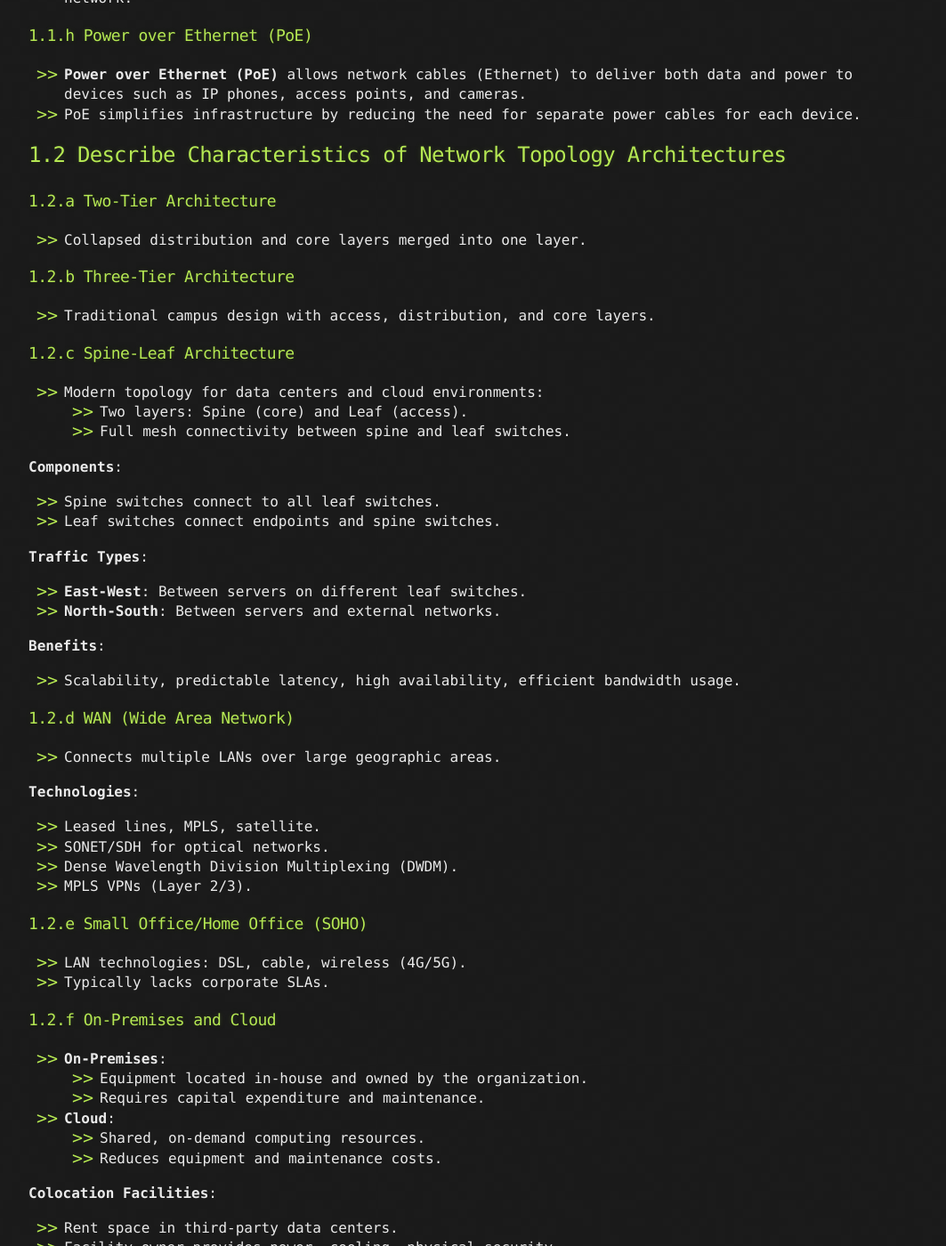
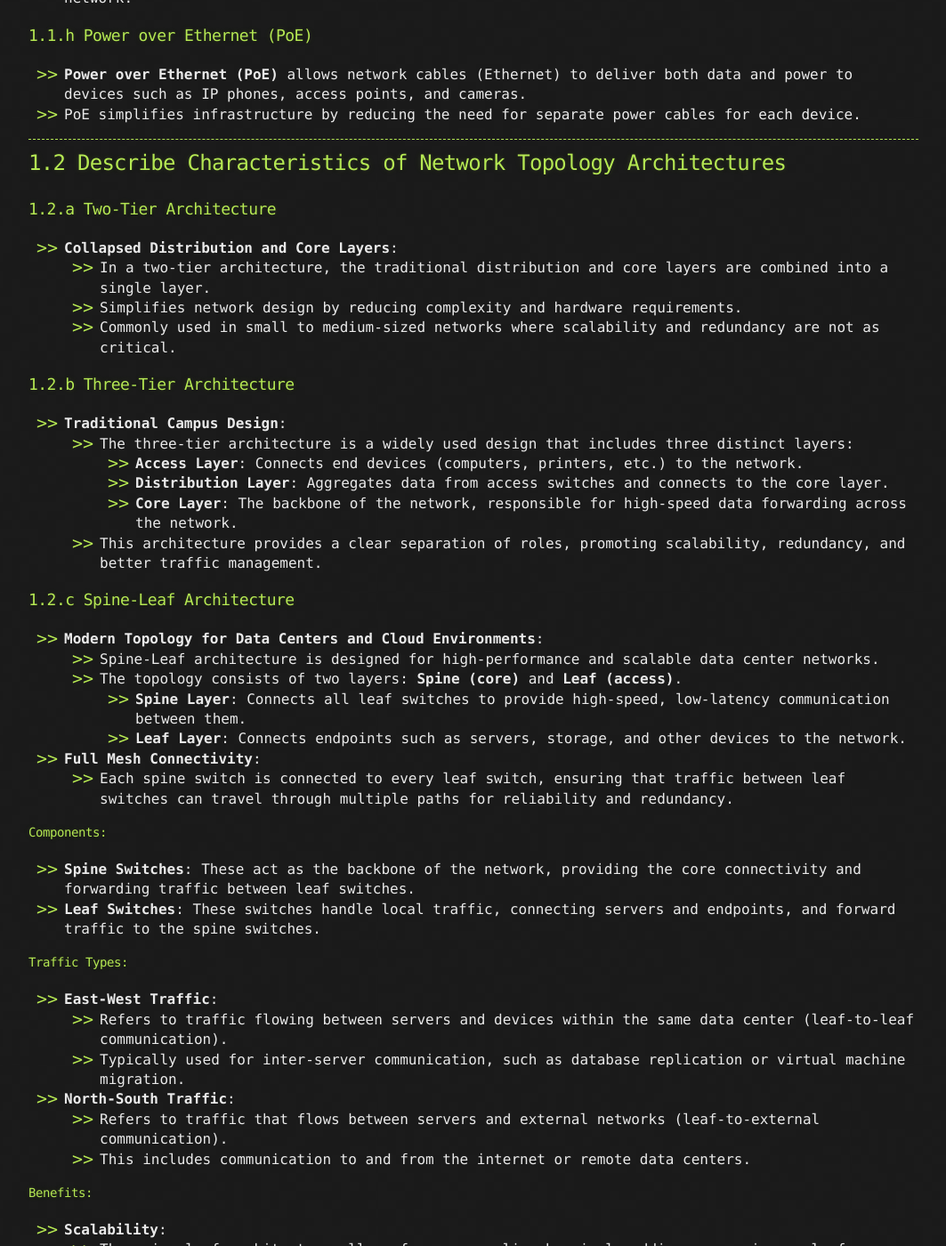
Before and after one commit to CyberCasquatch/cybercasquatch.github.io, a Jekyll site: the page built from _posts/Projects/2024-12-14-CCNA_part1.md, in a window 1280 px wide and 1400 px high, scrolled down 4123 px. Shown: the whole window at 89% size, without its empty margins (108-1171 px from the left). Built offline with Jekyll 4.4.1, drawn with Linux system fonts in a browser that asks for light colours; the repository's description, which GitHub fills in, is left out; some of the changed text lies outside the part shown.

Commit message:
Update 2024-12-14-CCNA_part1.md

```diff
--- a/_posts/Projects/2024-12-14-CCNA_part1.md
+++ b/_posts/Projects/2024-12-14-CCNA_part1.md
@@ -173,67 +173,142 @@ Each network device operates at a specific layer of the OSI model. Understanding
 - **Power over Ethernet (PoE)** allows network cables (Ethernet) to deliver both data and power to devices such as IP phones, access points, and cameras.
 - PoE simplifies infrastructure by reducing the need for separate power cables for each device.
 
-
+----------------------------------------------------------------------------------
 ## 1.2 Describe Characteristics of Network Topology Architectures
 
 ### 1.2.a Two-Tier Architecture
 
-- Collapsed distribution and core layers merged into one layer.
+- **Collapsed Distribution and Core Layers**:
+  - In a two-tier architecture, the traditional distribution and core layers are combined into a single layer.
+  - Simplifies network design by reducing complexity and hardware requirements.
+  - Commonly used in small to medium-sized networks where scalability and redundancy are not as critical.
 
 ### 1.2.b Three-Tier Architecture
 
-- Traditional campus design with access, distribution, and core layers.
+- **Traditional Campus Design**:
+  - The three-tier architecture is a widely used design that includes three distinct layers:
+    - **Access Layer**: Connects end devices (computers, printers, etc.) to the network.
+    - **Distribution Layer**: Aggregates data from access switches and connects to the core layer.
+    - **Core Layer**: The backbone of the network, responsible for high-speed data forwarding across the network.
+  - This architecture provides a clear separation of roles, promoting scalability, redundancy, and better traffic management.
 
 ### 1.2.c Spine-Leaf Architecture
 
-- Modern topology for data centers and cloud environments:
-    - Two layers: Spine (core) and Leaf (access).
-    - Full mesh connectivity between spine and leaf switches.
+- **Modern Topology for Data Centers and Cloud Environments**:
+  - Spine-Leaf architecture is designed for high-performance and scalable data center networks.
+  - The topology consists of two layers: **Spine (core)** and **Leaf (access)**.
+    - **Spine Layer**: Connects all leaf switches to provide high-speed, low-latency communication between them.
+    - **Leaf Layer**: Connects endpoints such as servers, storage, and other devices to the network.
 
-**Components**:
+- **Full Mesh Connectivity**:
+  - Each spine switch is connected to every leaf switch, ensuring that traffic between leaf switches can travel through multiple paths for reliability and redundancy.
 
-- Spine switches connect to all leaf switches.
-- Leaf switches connect endpoints and spine switches.
+#### Components:
 
-**Traffic Types**:
+- **Spine Switches**: These act as the backbone of the network, providing the core connectivity and forwarding traffic between leaf switches.
+- **Leaf Switches**: These switches handle local traffic, connecting servers and endpoints, and forward traffic to the spine switches.
 
-- **East-West**: Between servers on different leaf switches.
-- **North-South**: Between servers and external networks.
+#### Traffic Types:
 
-**Benefits**:
+- **East-West Traffic**:
+  - Refers to traffic flowing between servers and devices within the same data center (leaf-to-leaf communication).
+  - Typically used for inter-server communication, such as database replication or virtual machine migration.
 
-- Scalability, predictable latency, high availability, efficient bandwidth usage.
+- **North-South Traffic**:
+  - Refers to traffic that flows between servers and external networks (leaf-to-external communication).
+  - This includes communication to and from the internet or remote data centers.
+
+#### Benefits:
+
+- **Scalability**:
+  - The spine-leaf architecture allows for easy scaling by simply adding more spine or leaf switches as needed.
+
+- **Predictable Latency**:
+  - With a fully meshed spine network, latency is predictable, as there are multiple paths for traffic.
+
+- **High Availability**:
+  - Redundancy in the network ensures that if one path fails, traffic can be rerouted through other available paths, minimizing downtime.
+
+- **Efficient Bandwidth Usage**:
+  - The architecture is designed to avoid bottlenecks and ensure efficient use of available bandwidth by distributing traffic evenly across the network.
 
 ### 1.2.d WAN (Wide Area Network)
 
-- Connects multiple LANs over large geographic areas.
+- **Connecting Multiple LANs**:
+  - A WAN connects multiple Local Area Networks (LANs) over large geographic areas, such as different cities, regions, or even countries.
+  - It facilitates communication and data sharing across long distances.
 
-**Technologies**:
+#### Technologies:
 
-- Leased lines, MPLS, satellite.
-- SONET/SDH for optical networks.
-- Dense Wavelength Division Multiplexing (DWDM).
-- MPLS VPNs (Layer 2/3).
+- **Leased Lines**:
+  - Dedicated, point-to-point circuits provided by service providers, offering reliable and fixed-bandwidth connectivity.
+
+- **MPLS (Multiprotocol Label Switching)**:
+  - A method for speeding up the flow of traffic on the network by using labels to route data efficiently.
+
+- **Satellite**:
+  - Provides connectivity for remote locations where wired connections may not be feasible.
+
+- **SONET/SDH (Synchronous Optical Networking/Synchronous Digital Hierarchy)**:
+  - Optical network technology that provides high-speed transmission over fiber-optic cables.
+
+- **DWDM (Dense Wavelength Division Multiplexing)**:
+  - A technology that allows for the transmission of multiple data signals over a single fiber optic cable, increasing bandwidth.
+
+- **MPLS VPNs (Layer 2/3)**:
+  - Virtual private networks that use MPLS technology to create secure, private communication channels over a public network.
 
 ### 1.2.e Small Office/Home Office (SOHO)
 
-- LAN technologies: DSL, cable, wireless (4G/5G).
-- Typically lacks corporate SLAs.
+- **LAN Technologies**:
+  - **DSL (Digital Subscriber Line)**: A high-speed internet connection over traditional phone lines.
+  - **Cable**: Provides broadband internet via coaxial cable, often used in residential and small office setups.
+  - **Wireless (4G/5G)**: Mobile broadband technologies that enable internet connectivity in locations with cellular coverage.
+
+- **Lacks Corporate SLAs**:
+  - Unlike large enterprises, SOHO networks typically do not have service-level agreements (SLAs) with their internet service providers (ISPs), leading to potential issues with reliability and performance.
 
 ### 1.2.f On-Premises and Cloud
 
-- **On-Premises**:
-    - Equipment located in-house and owned by the organization.
-    - Requires capital expenditure and maintenance.
-- **Cloud**:
-    - Shared, on-demand computing resources.
-    - Reduces equipment and maintenance costs.
+#### **On-Premises**:
 
-**Colocation Facilities**:
+- **In-House Equipment**:
+  - On-premises solutions involve the organization owning and maintaining its hardware and software within its physical location.
+  - Requires capital investment and ongoing maintenance for equipment, facilities, and staff.
 
-- Rent space in third-party data centers.
-- Facility owner provides power, cooling, physical security.
+- **Benefits**:
+  - Full control over hardware and data.
+  - Security and compliance concerns can be directly managed.
 
+- **Drawbacks**:
+  - High upfront costs and ongoing maintenance expenses.
+  - Scalability may be limited by physical space and budget constraints.
+
+#### **Cloud**:
+
+- **Shared, On-Demand Computing Resources**:
+  - Cloud computing involves renting resources (storage, compute power) from a third-party provider over the internet.
+  - It offers flexibility, scalability, and reduced overhead for hardware and infrastructure management.
+
+- **Benefits**:
+  - Lower upfront costs and no need for on-site hardware.
+  - Scalable resources that can grow with the business needs.
+  - Service providers handle maintenance, upgrades, and security.
+
+- **Drawbacks**:
+  - Potential for data privacy concerns, depending on the provider's security policies.
+  - Reliance on internet connectivity for access.
+
+#### **Colocation Facilities**:
+
+- **Renting Space in Third-Party Data Centers**:
+  - Organizations can rent physical space in a data center, where they house their own equipment.
+  - The colocation provider manages the physical security, power, cooling, and environmental controls.
+
+- **Facility Services**:
+  - Power, cooling, and physical security are handled by the facility owner, allowing the organization to focus on its hardware and services.
+
+----------------------------------------------------------------------------------------
 ## 1.3 Compare Physical Interface and Cabling Types
 
 ### Ethernet Cables
```
